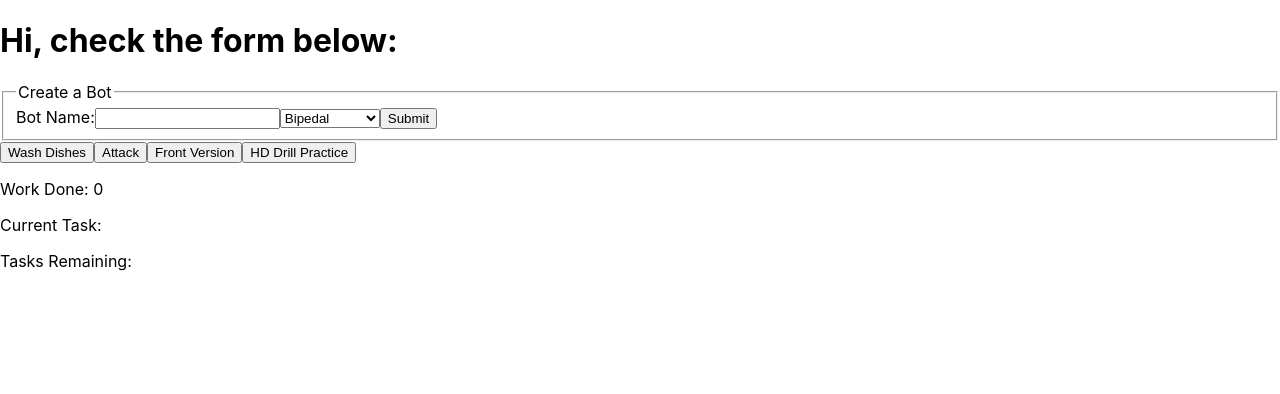
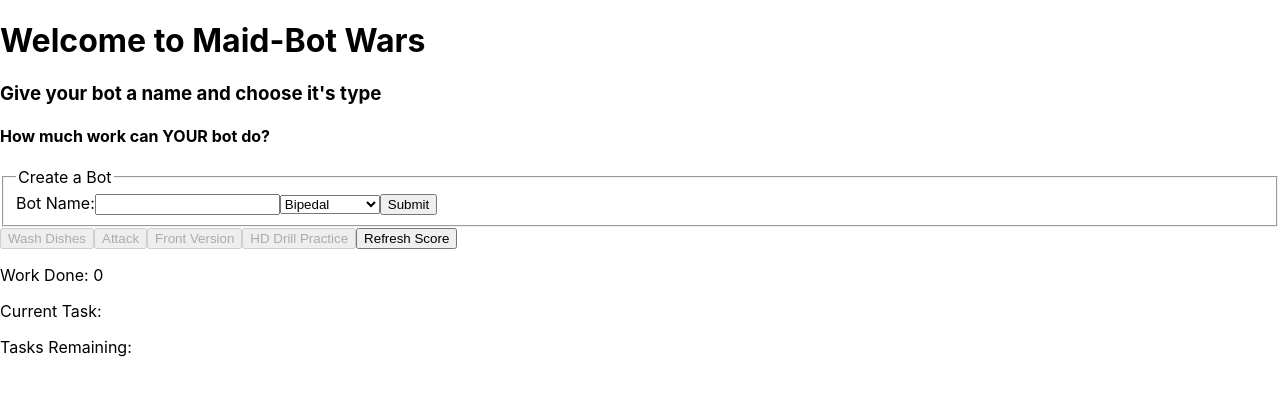
Before and after one commit to dashinja/maid-bot, a React (Create React App) app in the folder client/: page / in a window 1280 px wide. Shown: the top 394 px of the page. Built offline with nearby package versions, Linux system fonts and the light colour scheme; no server answers.

Commit message:
conditional buttons | db still updates behind

```diff
--- a/client/src/App.js
+++ b/client/src/App.js
@@ -12,7 +12,7 @@ let createdBots = [new Destroyer('The Original Destroyer', 'Bipedal')]
 //   new Destroyer('The Original Destroyer', 'Bipedal'),
 // ]
 
-console.log('createdBots value on page load:', createdBots)
+console.log('createdBots value on page load:', [createdBots])
 
 class App extends Component {
   state = {
@@ -22,6 +22,11 @@ class App extends Component {
     currentTask: '',
     nextTask: '',
     choreList: '',
+    isDisabled: true,
+  }
+
+  componentDidMount() {
+    this.getScores()
   }
 
   createBot = e => {
@@ -47,9 +52,9 @@ class App extends Component {
       workDone: 0,
       attack: createdBots[createdBots.length - 1].attackValue().attack,
       defense: createdBots[createdBots.length - 1].defenseValue().defense,
-      speed: createdBots[createdBots.length - 1].speedValue().speed
+      speed: createdBots[createdBots.length - 1].speedValue().speed,
     }
-    console.log("data:", data)
+    console.log('data:', data)
     createdBots.push(new Destroyer(this.state.botName, this.state.botType))
     console.log('createdBots:', createdBots)
 
@@ -65,7 +70,9 @@ class App extends Component {
       })
       .catch(err => console.log(err))
 
-    localStorage.setItem('createdBots', JSON.stringify(createdBots))
+    this.setState({ didMakeBot: true })
+
+    // localStorage.setItem('createdBots', JSON.stringify(createdBots))
   }
 
   doSingleAction = e => {
@@ -79,13 +86,12 @@ class App extends Component {
       name: createdBots[createdBots.length - 1].name,
     }))
 
-
     let data = {
       name,
       workDone: this.state.workDone,
       botName: createdBots[createdBots.length - 1].name,
     }
-    this.executioner([name], createdBots[createdBots.length - 1])
+    this.executioner([name], [createdBots][[createdBots].length - 1])
 
     console.log('data before axios:', data)
 
@@ -95,6 +101,8 @@ class App extends Component {
         console.log('Successful PUT update. New values', returnData)
       })
       .catch(err => console.log(err))
+
+    this.getScores()
   }
 
   doChores = e => {
@@ -114,6 +122,7 @@ class App extends Component {
     )
 
     this.updateWork()
+    this.getScores()
   }
 
   drillPractice = e => {
@@ -135,8 +144,8 @@ class App extends Component {
     }))
 
     this.updateWork()
+    this.getScores()
   }
-
 
   // Make sure pass an array, even if an array of one element
   executioner(array, bot) {
@@ -152,6 +161,13 @@ class App extends Component {
         this.executioner(nextArray, bot)
       }, bot[array[0]]().eta)
     } else console.log('All Tasks Complete!')
+  }
+
+  getScores() {
+    axios.get('/api/bot/score').then(allScores => {
+      console.log('allscores', allScores.data)
+      // allScores.data.map(score => console.log(score))
+    })
   }
 
   handleInputChange = event => {
@@ -190,7 +206,10 @@ class App extends Component {
   render() {
     return (
       <>
-        <h1>Hi, check the form below:</h1>
+        <h1>Welcome to Maid-Bot Wars</h1>
+        <h3>Give your bot a name and choose it's type</h3>
+        <h4>How much work can YOUR bot do?</h4>
+
         <form onSubmit={this.createBot}>
           <fieldset>
             <legend>Create a Bot</legend>
@@ -228,17 +247,31 @@ class App extends Component {
           text="Wash Dishes"
           name="doTheDishes"
           onClick={this.doSingleAction}
+          disabled={this.state.isDisabled}
         />
         <ActionButton
           text="Attack"
           name="attackValue"
           onClick={this.doSingleAction}
+          disabled={this.state.isDisabled}
         />
-        <ActionButton text="Front Version" name="N/A" onClick={this.doChores} />
+        <ActionButton
+          text="Front Version"
+          name="N/A"
+          onClick={this.doChores}
+          disabled={this.state.isDisabled}
+        />
         <ActionButton
           text="HD Drill Practice"
           name="N/A"
           onClick={this.drillPractice}
+          disabled={this.state.isDisabled}
+        />
+        <ActionButton
+          text="Refresh Score"
+          name="N/A"
+          onClick={this.getScores}
+          clickable={true}
         />
         <Banner title="Work Done" value={this.state.workDone} />
         <Banner title="Current Task" value={this.state.currentTask} />
--- a/client/src/Components/ActionButton.js
+++ b/client/src/Components/ActionButton.js
@@ -1,6 +1,7 @@
 import React from "react"
 
 function ActionButton(props) {
+console.log("props.disabled:", props.disabled)
   return (
     <>
       <input
@@ -8,6 +9,7 @@ function ActionButton(props) {
         value={props.text}
         name={props.name}
         onClick={props.onClick}
+        disabled={props.disabled}
       />
     </>
   )
```
Also changed, not shown: 2 other files (tests, documents, lock files or other folders).
